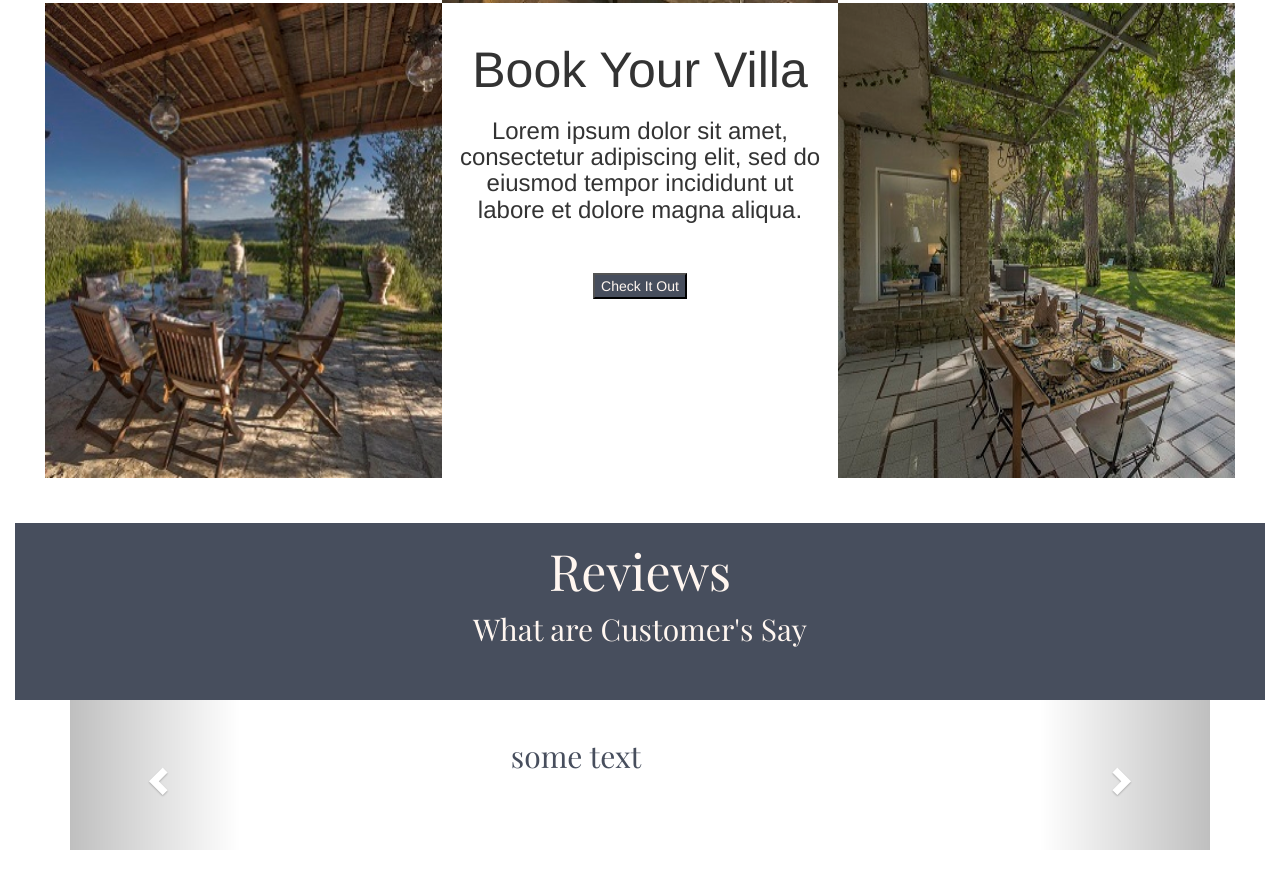
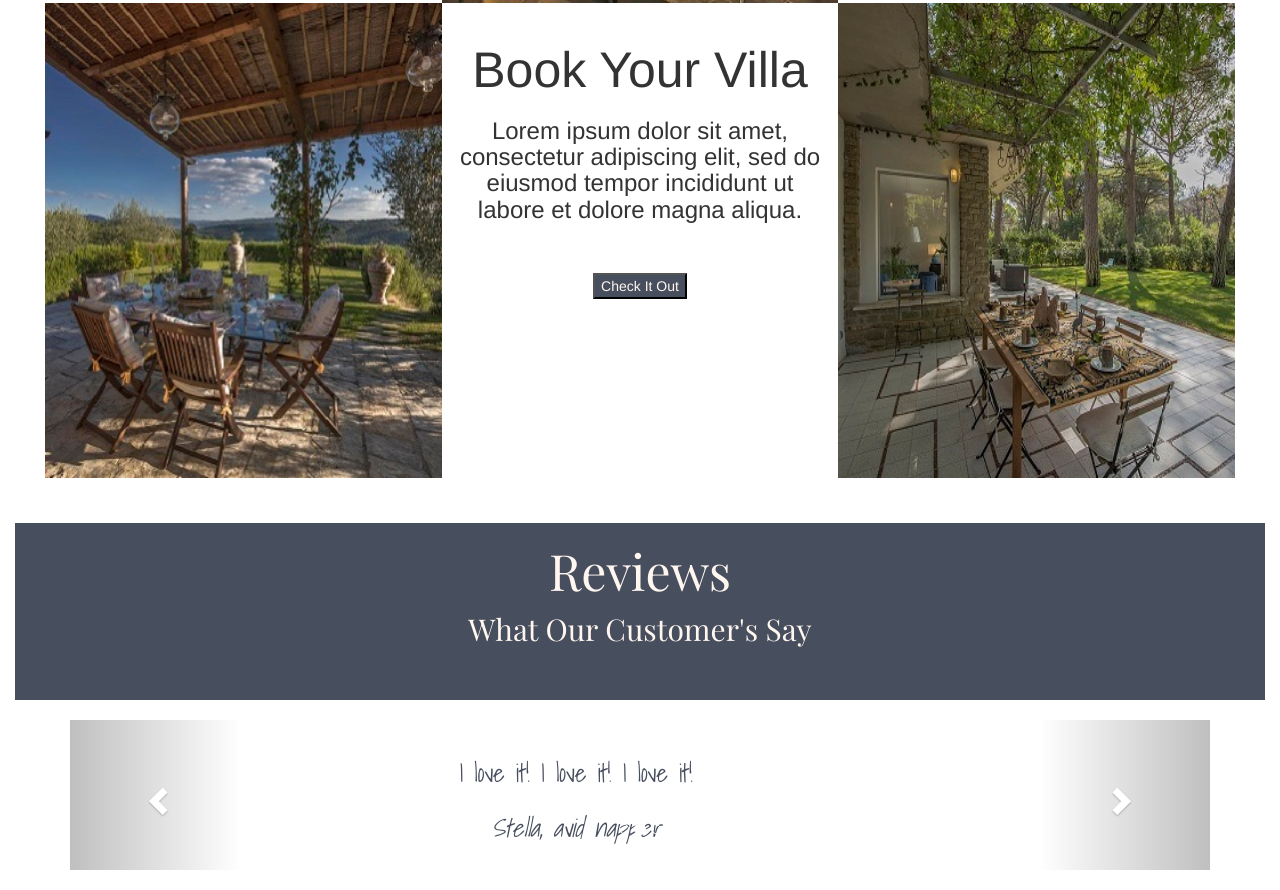
Before and after one commit to Woodsmike/TuscanyVilla, a plain HTML site: page Index.html in a window 1280 px wide. Shown: the part 2819-3709 px from the top of the page. Before the commit the page ends 3669 px from the top, so only its background shows below. Drawn offline with nearby package versions, Linux system fonts and the light colour scheme; a web font is replaced by a local one.

Commit message:
added some styling

```diff
--- a/Index.html
+++ b/Index.html
@@ -156,10 +156,10 @@
     <div class="container-fluid">
         <div class="regBackground">
             <h1 id="locFirstSection">Reviews</h1>
-            <p id="locSmallerSection">What are Customer's Say</p>
+            <p id="locSmallerSection">What Our Customer's Say</p>
         </div>
     </div>
-    <div class="container">
+    <div class="container" style="padding-top:20px; padding-bottom:20px;">
         <!--<div class="row afterLoc">-->
         <div id="myCarousel" class="carousel slide" data-ride="carousel">
             <!-- Indicators -->
@@ -172,19 +172,19 @@
             <!-- Wrapper for slides -->
             <div class="carousel-inner" style="height:150px;">
                 <div class="item active height">
-                    <h3 class="carouselText">some text</h3>
+                    <h3 class="carouselText">I love it! I love it! I love it!<br /><br /><i>Stella, avid napper</i></h3>
                     <div class="carousel-caption">
                         <h2></h2>
                     </div>
                 </div>
                 <div class="item">
-                    <h3 class="carouselText">some text</h3>
+                    <h3 class="carouselText">Most relaxing experience...EVER!<br /><br /><i>Steve, laid back travler</i></h3>
                     <div class="carousel-caption">
                         <h2></h2>
                     </div>
                 </div>
                 <div class="item">
-                    <h3 class="carouselText">some text</h3>
+                    <h3 class="carouselText">The ONLY way to vacation!<br /><br /><i>Wendy, massage enthusiast</i></h3>
                     <div class="carousel-caption">
                         <h2></h2>
                     </div>
--- a/Style.css
+++ b/Style.css
@@ -129,10 +129,10 @@ div.height{
 h1.height{
     height:100px;
 }
-.carouselText {
+h3.carouselText {
     text-align: center;
-    font-size: 30px;
-    font-family: 'Playfair Display';
+    font-size: 25px;
+    font-family: 'Shadows Into Light';
     color: #474E5D;
     padding-top: 20px;
     padding-bottom: 20px;
```
